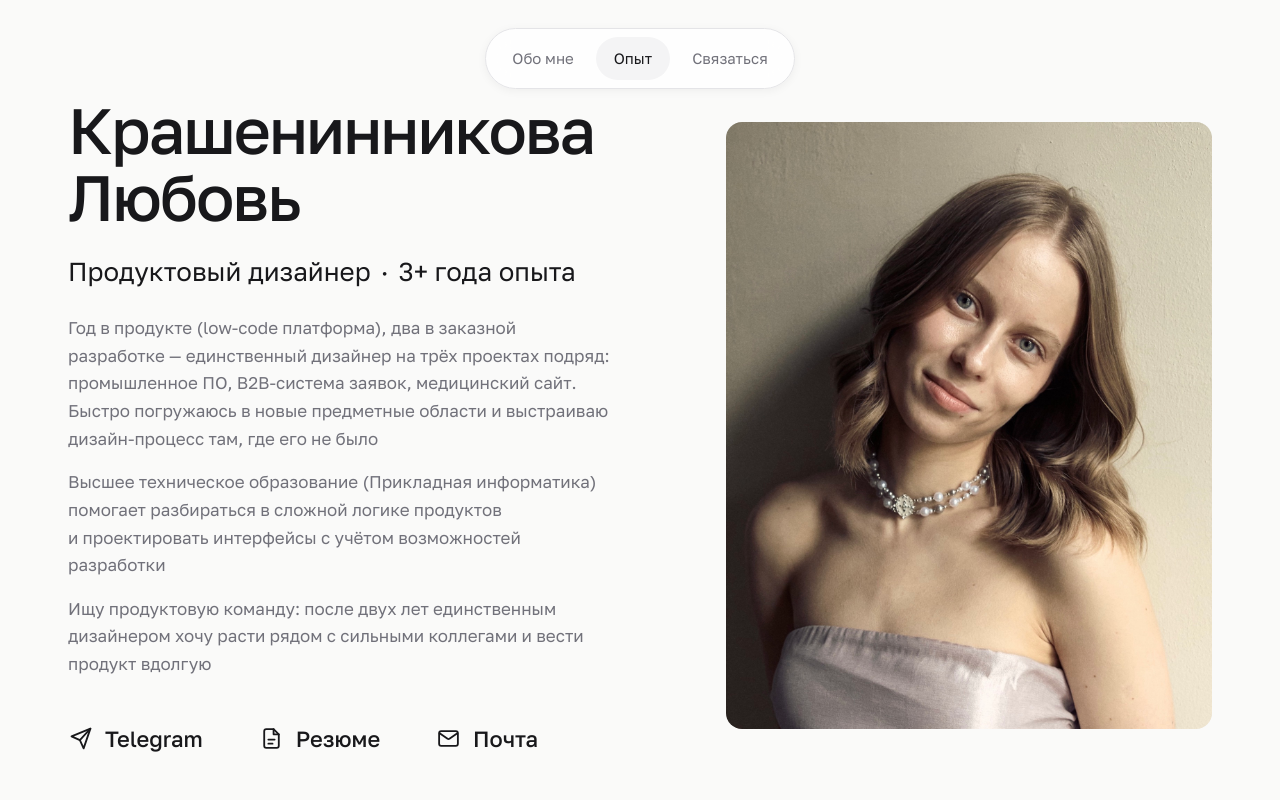
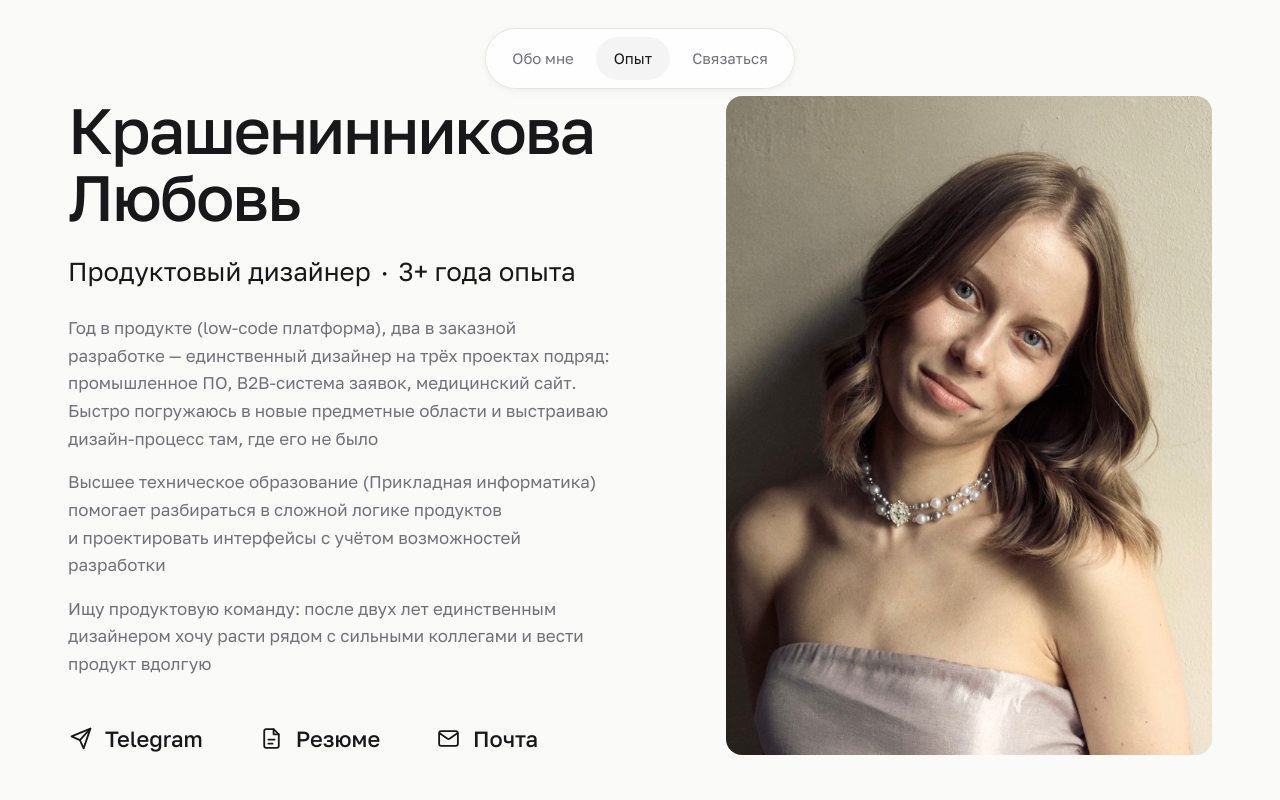
Before and after one commit to krasheninnikoval/krasheninnikoval.github.io, a Next.js app: page / in a window 1280 px wide. Shown: the top 800 px of the page. Built offline with nearby package versions, Linux system fonts and the light colour scheme.

Commit message:
Фотография по высоте равна текстовой колонке
Co-Authored-By: Claude Opus 5 <noreply@anthropic.com>

```diff
--- a/src/components/Hero.tsx
+++ b/src/components/Hero.tsx
@@ -9,7 +9,7 @@ export function Hero() {
   return (
     <section id="about" className="relative">
       <Container className="flex flex-col justify-center pb-16 pt-24 sm:pt-28 lg:min-h-[100svh] lg:py-24">
-        <div className="grid items-center gap-10 sm:gap-12 lg:grid-cols-[minmax(0,55fr)_minmax(0,45fr)] lg:gap-16">
+        <div className="grid items-center gap-10 sm:gap-12 lg:grid-cols-[minmax(0,55fr)_minmax(0,45fr)] lg:items-stretch lg:gap-16">
           {/* Текстовая колонка: на мобильном идёт после фотографии */}
           <div className="order-2 lg:order-1">
             <h1 className="text-[38px] font-medium leading-[1.05] tracking-[-0.03em] text-balance sm:text-[56px] lg:text-[64px]">
@@ -39,7 +39,7 @@ export function Hero() {
 
           {/* Фотография */}
           <div className="order-1 lg:order-2">
-            <div className="relative aspect-4/5 w-full max-w-[260px] overflow-hidden rounded-card bg-chip sm:max-w-[320px] lg:max-w-none">
+            <div className="relative aspect-4/5 w-full max-w-[260px] overflow-hidden rounded-card bg-chip sm:max-w-[320px] lg:aspect-auto lg:h-full lg:max-w-none">
               <Image
                 src={profile.photo.src}
                 alt={profile.photo.alt}
```
